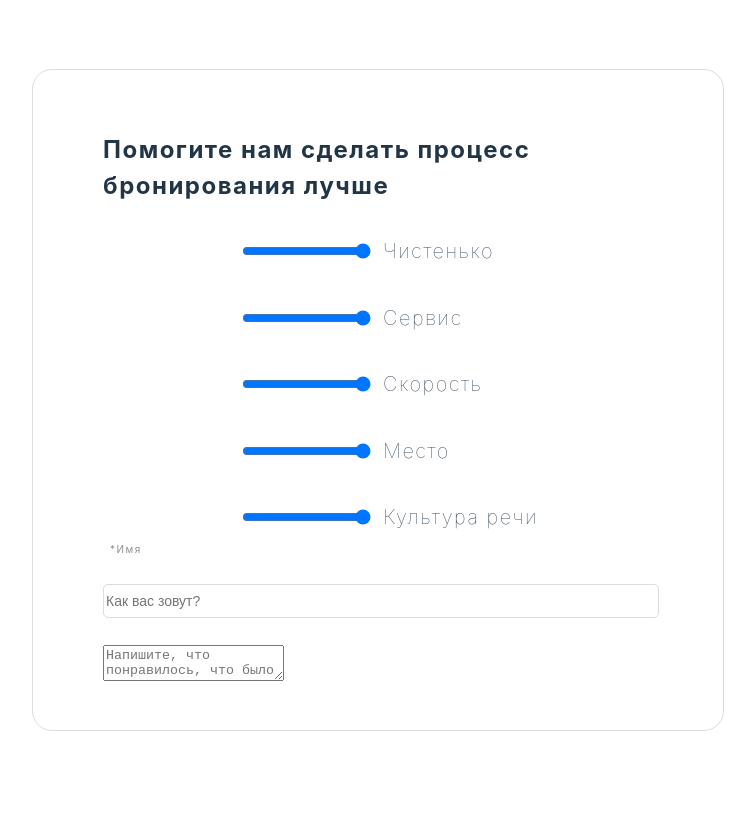
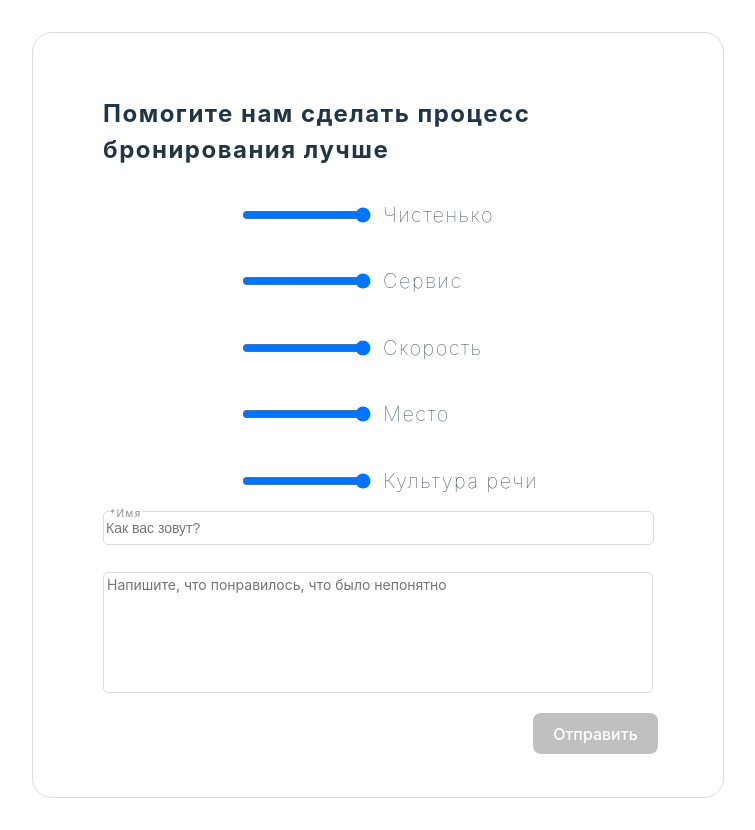
Before and after one commit to alozhka/travelline_practice, a React (Vite) app in the folder reviewer/: page / in a window 1280 px wide. Shown: the whole page, without its empty margins (262-1017 px from the left). Before the commit the page ends 800 px from the top, so only its background shows below. Built offline with nearby package versions, Linux system fonts and the light colour scheme.

Commit message:
Доделал дизайн формы

```diff
--- a/reviewer/src/App.tsx
+++ b/reviewer/src/App.tsx
@@ -2,6 +2,7 @@ import './App.css'
 import ReviewForm from './components/Review/ReviewForm/ReviewForm.tsx'
 
 function App() {
+  const reviews = localStorage.getItem('reviews') || []
   return (
       <ReviewForm/>
   )
--- a/reviewer/src/components/InputArea/InputArea.module.css
+++ b/reviewer/src/components/InputArea/InputArea.module.css
@@ -6,7 +6,7 @@
         border: #dcdcdc 1px solid;
         border-radius: 5px;
         background: none;
-        width: 100%;
+        width: 99%;
         height: 30px;
     }
 }
--- a/reviewer/src/components/InputArea/InputArea.tsx
+++ b/reviewer/src/components/InputArea/InputArea.tsx
@@ -1,14 +1,15 @@
 import s from './InputArea.module.css';
+import { ForwardedRef, forwardRef } from 'react'
 
 
 interface InputAreaProps {
 	header?: string,
-	type: 'name' | 'comment', // на будущее
+	type: 'name' // на будущее
 	placeholder?: string
 }
 
 
-const InputArea = (props: InputAreaProps) => {
+const InputArea = forwardRef((props: InputAreaProps, ref: ForwardedRef<HTMLInputElement>) => {
 	const classes = `${s.inputArea} ${s[props.type]}`
 	return (
 		<div className={s.inputArea}>
@@ -17,10 +18,10 @@ const InputArea = (props: InputAreaProps) => {
 					<p>{props.header}</p>
                 </div>
 			}
-			<input className={classes} type="text" placeholder={props.placeholder}/>
+			<input ref={ref} className={classes} type="text" placeholder={props.placeholder}/>
 		</div>
 	)
-}
+})
 
 
 export default InputArea
--- /dev/null
+++ b/reviewer/src/components/Review/ReviewForm/ReviewForm.actions.ts
@@ -0,0 +1,6 @@
+const onSubmit = (name: string, comment: string | null): void => {
+	alert(name + ' ' + comment)
+}
+
+
+export { onSubmit }
--- a/reviewer/src/components/Review/ReviewForm/ReviewForm.module.css
+++ b/reviewer/src/components/Review/ReviewForm/ReviewForm.module.css
@@ -27,7 +27,27 @@
 }
 
 .dataInsertion {
-    div:first-child {
-        margin-bottom: 27px;
+    display: flex;
+    flex-direction: column;
+
+    textarea {
+        font-family: Inter, sans-serif;
+        font-size: 14px;
+
+        resize: none;
+        margin-top: 27px;
+        padding: 3px;
+        height: 113px;
+
+        background: none;
+        color: #909090;
+        border: #dcdcdc 1px solid;
+        border-radius: 5px;
     }
 }
+
+.submitButton {
+    background: #c0c0c0;
+    color: white;
+    margin: 20px 0 0 calc(100% - 120px);
+}
--- a/reviewer/src/components/Review/ReviewForm/ReviewForm.tsx
+++ b/reviewer/src/components/Review/ReviewForm/ReviewForm.tsx
@@ -1,9 +1,22 @@
 import s from './ReviewForm.module.css'
 import ReviewCategory from '../ReviewCategory/ReviewCategory.tsx'
 import InputArea from '../../InputArea/InputArea.tsx'
+import React, { useRef } from 'react'
+import { onSubmit } from './ReviewForm.actions.ts'
 
 const ReviewForm = () => {
 	const categories: string[] = ['Чистенько', 'Сервис', 'Скорость', 'Место ', 'Культура речи']
+	const ref = useRef<HTMLTextAreaElement>(null)
+	const nameRef = useRef<HTMLInputElement>(null)
+
+	const handleClick = (e: React.MouseEvent<HTMLButtonElement>) => {
+		e.preventDefault()
+		if (nameRef.current === null || nameRef.current.value.trim() === '') {
+			alert('Обязательно введите имя')
+			return
+		}
+		onSubmit(nameRef.current.value, ref.current ? ref.current.value : null)
+	}
 
 	return (
 		<form className={s.reviewForm}>
@@ -13,9 +26,10 @@ const ReviewForm = () => {
 					<ReviewCategory key={'category' + index} category={category}/>) }
 			</div>
 			<div className={s.dataInsertion}>
-				<InputArea type='name' header='*Имя' placeholder='Как вас зовут?' />
-				<textarea placeholder='Напишите, что понравилось, что было непонятно' />
+				<InputArea ref={nameRef} type='name' header='*Имя' placeholder='Как вас зовут?' />
+				<textarea ref={ref} placeholder='Напишите, что понравилось, что было непонятно' />
 			</div>
+			<button className={s.submitButton} type='submit' onClick={handleClick}>Отправить</button>
 		</form>
 	)
 }
--- a/reviewer/src/components/Review/ReviewInput/ReviewInput.tsx
+++ b/reviewer/src/components/Review/ReviewInput/ReviewInput.tsx
@@ -1,12 +1,14 @@
+import React, { forwardRef } from 'react'
+
 interface ReviewInputProps {
 	category: string
 }
 
-const ReviewInput = (props: ReviewInputProps) => {
+const ReviewInput = forwardRef((props: ReviewInputProps, ref: React.ForwardedRef<HTMLInputElement>) => {
 	return (
-		<input type="range" min="1" max="5" step="1" name={props.category} />
+		<input ref={ref} type="range" min="1" max="5" step="1" name={props.category} />
 	)
-}
+})
 
 
 export default ReviewInput
```
Also changed, not shown: reviewer/src/components/Review/ReviewComment.tsx (added, +7 -0 lines).
